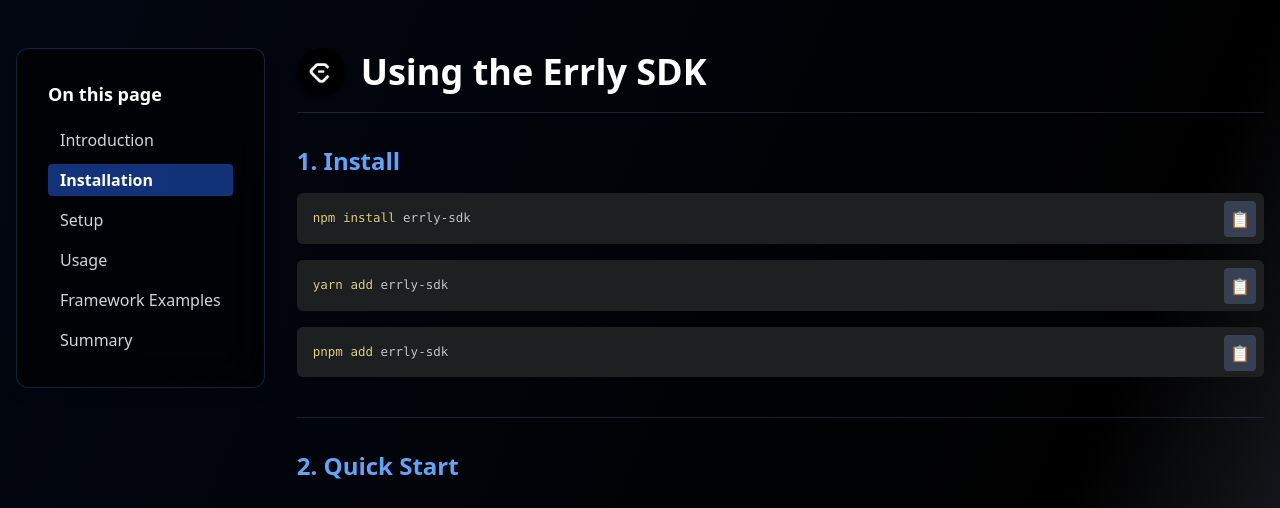
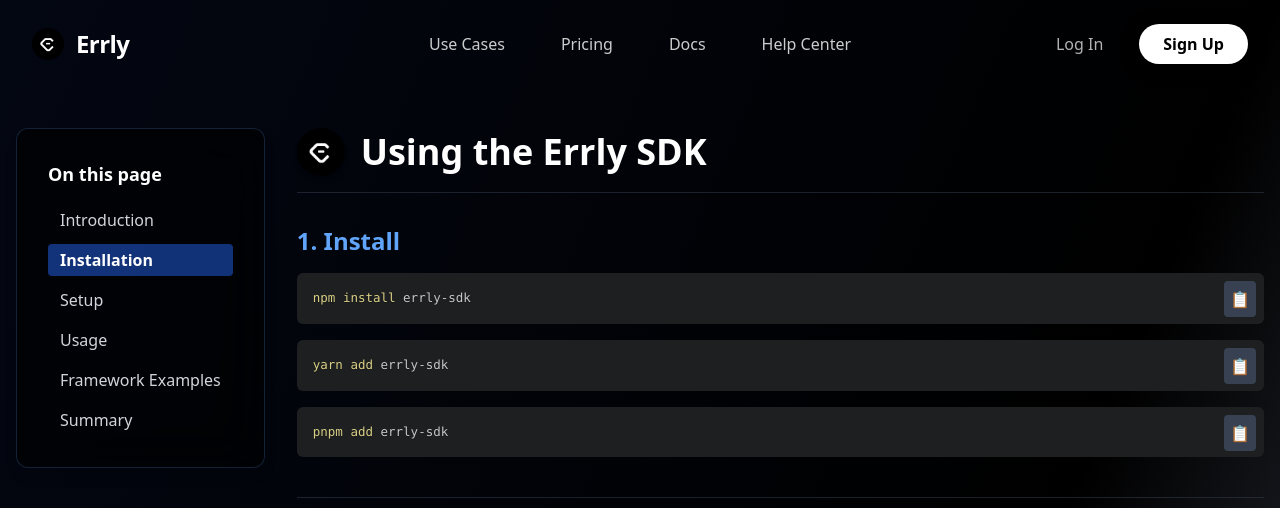
Before and after one commit to Rushik-B/errly, a React (Vite) app in the folder apps/web/: page /docs in a window 1280 px wide. Shown: the top 508 px of the page. Built offline with nearby package versions, Linux system fonts and the light colour scheme; no server answers.

Commit message:
Updated updated ui

```diff
--- a/apps/web/package.json
+++ b/apps/web/package.json
@@ -32,7 +32,7 @@
     "@radix-ui/react-radio-group": "^1.2.0",
     "@radix-ui/react-scroll-area": "^1.1.0",
     "@radix-ui/react-select": "^2.1.1",
-    "@radix-ui/react-separator": "^1.1.0",
+    "@radix-ui/react-separator": "^1.1.4",
     "@radix-ui/react-slider": "^1.2.0",
     "@radix-ui/react-slot": "^1.1.0",
     "@radix-ui/react-switch": "^1.1.0",
--- a/apps/web/src/pages/Docs.tsx
+++ b/apps/web/src/pages/Docs.tsx
@@ -3,6 +3,7 @@ import React, { useState } from 'react';
 import { Prism as SyntaxHighlighter } from 'react-syntax-highlighter';
 import { atomDark } from 'react-syntax-highlighter/dist/esm/styles/prism/index.js';
 import DocsSidebar from '../components/DocsSidebar.tsx';
+import NavBar from '../components/NavBar.tsx';
 
 // Simple horizontal rule for separation
 const Hr = () => <hr className="my-8 border-gray-700/50" />;
@@ -342,8 +343,9 @@ Errly.report(:error, 'Database connection lost')`;
    * HELPER: COPY TO CLIPBOARD
    * ------------------------------------------------------------------*/
   const handleCopy = (text: string, id: string) => {
-    if (typeof window !== 'undefined' && window.navigator?.clipboard) {
-      window.navigator.clipboard.writeText(text).then(() => {
+    // Check if clipboard API is available and we are in a secure context
+    if (typeof window !== 'undefined' && navigator.clipboard) {
+      navigator.clipboard.writeText(text).then(() => {
         setCopiedBlock(id);
         setTimeout(() => setCopiedBlock(null), 1500);
       }).catch((err: unknown) => {
@@ -359,13 +361,14 @@ Errly.report(:error, 'Database connection lost')`;
    * ==================================================================*/
   return (
     <div className="relative bg-gradient-to-br from-gray-950 via-black to-blue-950/60 text-gray-300 min-h-screen">
+      <NavBar />
       <div className="absolute inset-0 overflow-hidden -z-10">
         <div className="absolute top-0 left-0 w-96 h-96 bg-blue-700/30 rounded-full blur-[150px] opacity-50 -translate-x-1/2 -translate-y-1/2" />
         <div className="absolute bottom-0 right-0 w-80 h-80 bg-blue-600/30 rounded-full blur-[120px] opacity-40 translate-x-1/4 translate-y-1/4" />
       </div>
 
-      <div className="relative container mx-auto max-w-7xl flex flex-col md:flex-row gap-8 px-4 py-12 z-10">
-        <aside className="w-full md:w-auto flex-shrink-0 sticky top-8 self-start">
+      <div className="relative container mx-auto max-w-7xl flex flex-col md:flex-row gap-8 px-4 pt-32 pb-24 z-10">
+        <aside className="w-full md:w-auto flex-shrink-0 sticky top-20 self-start">
           <DocsSidebar />
         </aside>
         <main className="flex-1 min-w-0">
```
Also changed, not shown: 1 other file (tests, documents, lock files or other folders).
